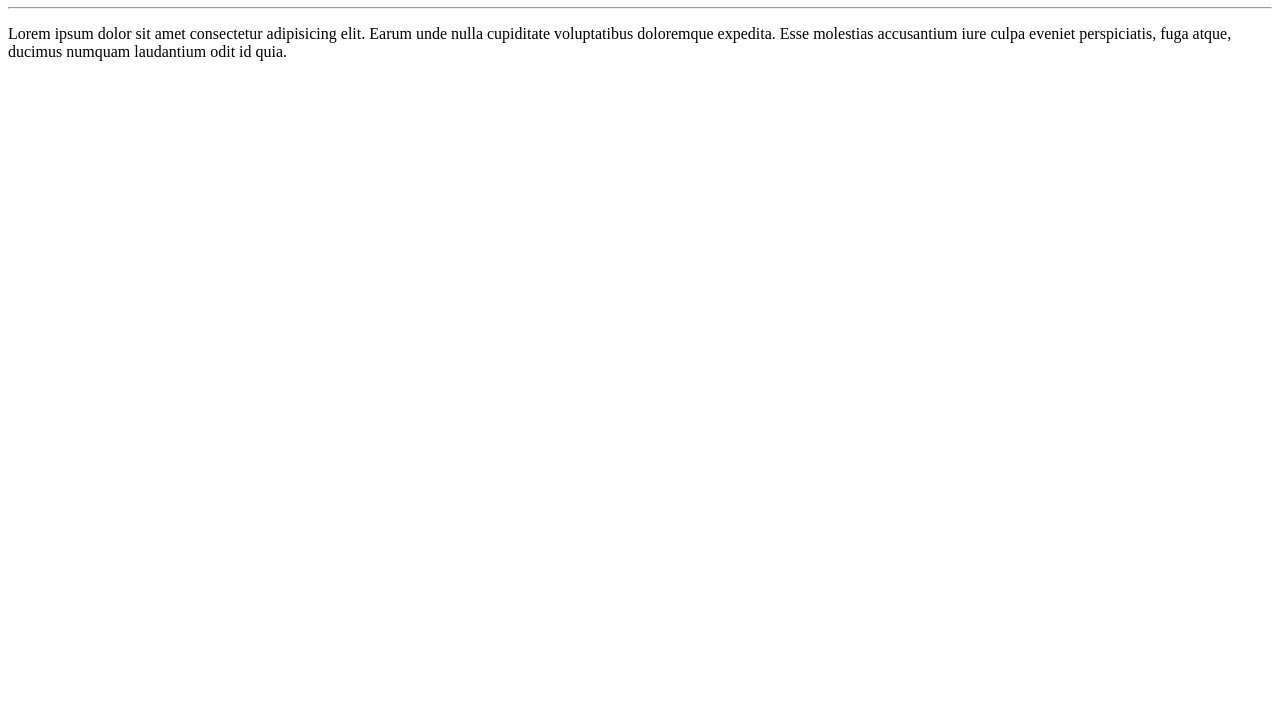
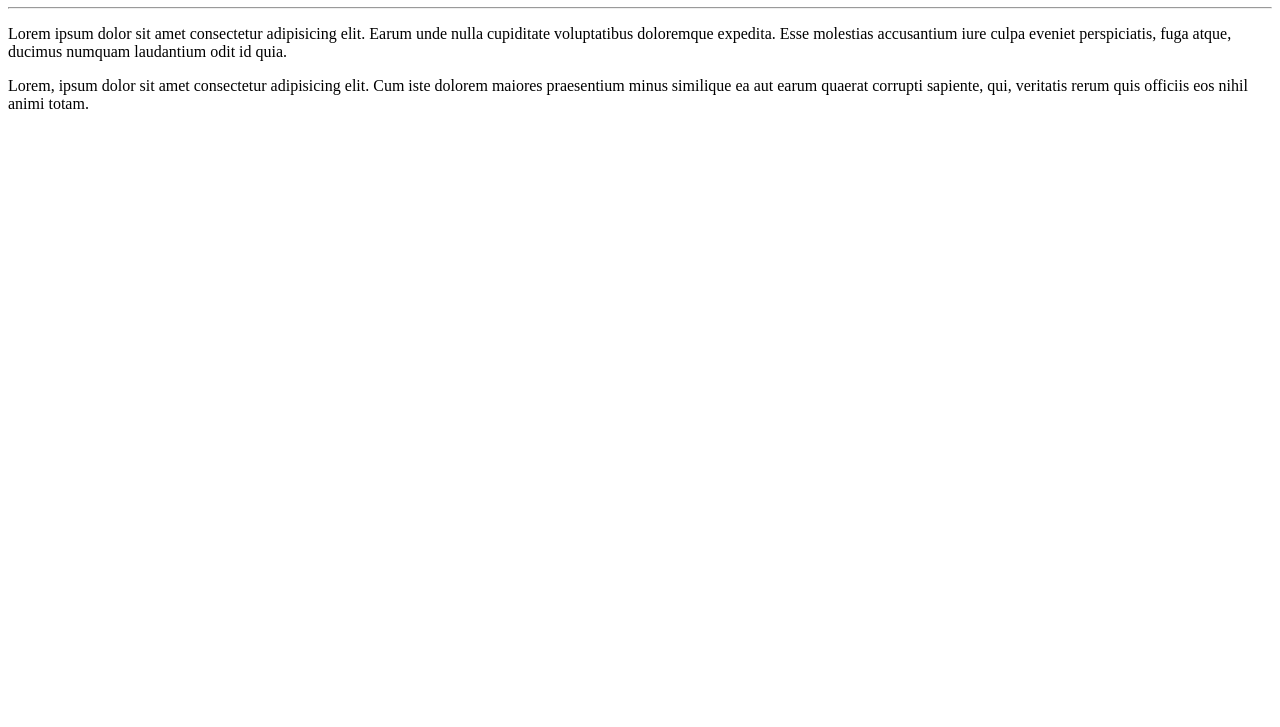
Before and after one commit to Wanderson-rpf/Teste---Curso-em-video, a plain HTML site: page exemplo site/index.html in a window 1280 px wide. Shown: the part 73-800 px from the top of the page. Drawn offline with Linux system fonts and the light colour scheme.

Commit message:
2° alteração do site
adicionei novo paragrafo.

```diff
--- a/exemplo site/index.html
+++ b/exemplo site/index.html
@@ -10,6 +10,7 @@
     <h1>Teste de site</h1>
     <hr>
     <p>Lorem ipsum dolor sit amet consectetur adipisicing elit. Earum unde nulla cupiditate voluptatibus doloremque expedita. Esse molestias accusantium iure culpa eveniet perspiciatis, fuga atque, ducimus numquam laudantium odit id quia.</p>
+    <p>Lorem, ipsum dolor sit amet consectetur adipisicing elit. Cum iste dolorem maiores praesentium minus similique ea aut earum quaerat corrupti sapiente, qui, veritatis rerum quis officiis eos nihil animi totam.</p>
 
 </body>
 </html>
```
